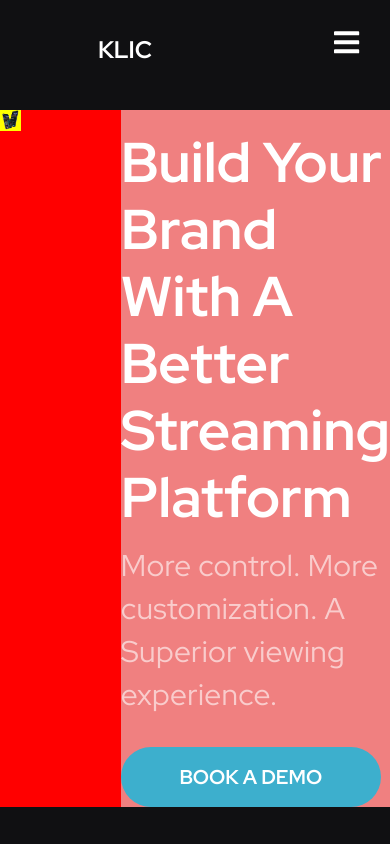
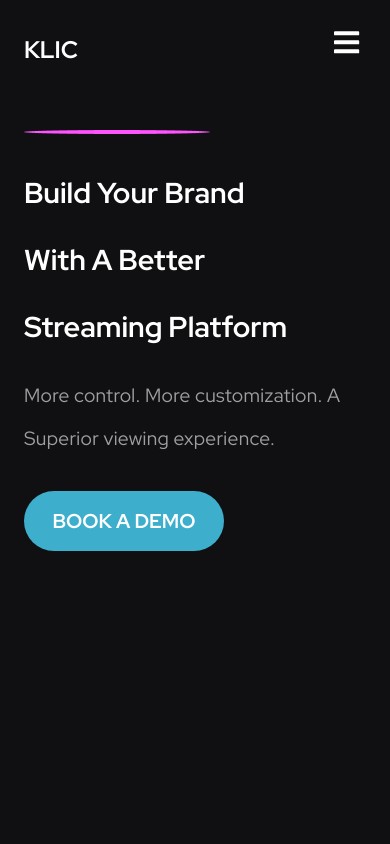
Before and after one commit to AyoMoses/klic-app, a React (Create React App) app: page / in a window 390 px wide. Built offline with nearby package versions, Linux system fonts and the light colour scheme.

Commit message:
hero section web view and mobile view

```diff
--- a/src/components/HeroSection/HeroElements.js
+++ b/src/components/HeroSection/HeroElements.js
@@ -3,28 +3,40 @@ import styled from 'styled-components';
 export const HeroContainer = styled.section`
     width: 100%;
     height: auto;
-    background: red;
     display: grid;
     grid-template-columns: repeat(2, 1fr);
     gap: 0 100px;
-    margin-top: 10px;
+    margin-top: 90px;
+
+    @media screen and (max-width: 768px) {
+        grid-template-columns: 1fr;
+        margin-top: 30px;
+        height: calc(70vh - 100px);
+    }
 `
 export const HeroImageWrap = styled.img`
     width: 100%;
     max-width: 100%;
     height: auto;
-    background: yellow;
     object-position: center;
     object-fit: contain;
+
+    @media screen and (max-width: 768px) {
+        display: none;
+    }
 `
 export const HeroContentWrap = styled.div`
     width: 100%;
     height: 100%;
-    background: lightcoral;
     text-align: left;
+
+    @media screen and (max-width: 768px) {
+        max-width: calc(100% - 48px);
+        margin: 0 auto;
+    }
 `
 
-export const HeroContentLine = styled.div`
+export const HeroContentLine = styled.img`
     margin-bottom: 19px;
 `
 
@@ -36,6 +48,15 @@ export const HeroContentHeader = styled.h1`
     letter-spacing: 0px;
     text-align: inherit;
     margin-bottom: 13px;
+
+    @media screen and (max-width: 768px) {
+        font-size: 2.5rem;
+        line-height: auto;
+    }
+    @media screen and (max-width: 460px) {
+        font-size: 1.8rem;
+        line-height: auto;
+    }
 `
 
 export const BreakWord = styled.span`
@@ -44,7 +65,7 @@ export const BreakWord = styled.span`
 `
 
 export const HeroContentText = styled.p`
-    font-size: 1.875rem;
+    font-size: 1.675rem;
     font-style: normal;
     font-weight: 400;
     line-height: 43px;
@@ -52,6 +73,15 @@ export const HeroContentText = styled.p`
     text-align: left;
     color: #ffffff;
     opacity: 0.6;
+
+    @media screen and (max-width: 768px) {
+        font-size: 1.5rem;
+        line-height: auto;
+    }
+    @media screen and (max-width: 460px) {
+        font-size: 1.2rem;
+        line-height: auto;
+    }
 `
 
 export const HeroCtaBtn = styled.button`
@@ -78,7 +108,11 @@ export const HeroCtaBtn = styled.button`
 		box-shadow: 1px 3px 5px 5px rgba(61, 175, 205, 0.5);
 	}
 	&:active {
-	background: rgba(61, 175, 205, 0.8);
-	box-shadow: 0.5px 2px 2px 2px rgba(61, 175, 205, 0.8);
+        background: rgba(61, 175, 205, 0.8);
+        box-shadow: 0.5px 2px 2px 2px rgba(61, 175, 205, 0.8);
+    }
+
+    @media screen and (max-width: 768px) {
+        width: 200px;
     }
 `
--- a/src/components/Navbar/NavbarElements.js
+++ b/src/components/Navbar/NavbarElements.js
@@ -1,8 +1,8 @@
 import styled from 'styled-components';
-import {Link as LinkRouter} from 'react-router-dom';
+import { Link as LinkRouter } from 'react-router-dom';
 
 export const Nav = styled.nav`
-	background: ${({scrollNav}) => (scrollNav ? '#303038' : 'transparent')};
+	background: ${({ scrollNav }) => (scrollNav ? '#303038' : 'transparent')};
 	height: 100px;
 	display: flex;
 	justify-content: center;
@@ -26,6 +26,11 @@ export const NavBarContainer = styled.div`
 	width: 100%;
 	max-width: calc(100% - 100px);
 	margin: 0 auto;
+
+	@media screen and (max-width: 768px) {
+        max-width: calc(100% - 48px);
+		padding: 0;
+    }
 `;
 export const NavLogo = styled(LinkRouter)`
 	color: #fff;
@@ -40,6 +45,10 @@ export const NavLogo = styled(LinkRouter)`
 	background: transparent;
 	border: none;
 	cursor: pointer;
+
+	@media screen and (max-width: 768px) {
+       margin-left: 0;
+    }
 `;
 
 
--- a/src/components/Sidebar/SidebarElements.js
+++ b/src/components/Sidebar/SidebarElements.js
@@ -1,6 +1,6 @@
 import styled from 'styled-components';
-import {Link as LinkRouter} from 'react-router-dom';
-import {FaTimes} from 'react-icons/fa';
+import { Link as LinkRouter } from 'react-router-dom';
+import { FaTimes } from 'react-icons/fa';
 
 export const SidebarContainer = styled.aside`
     position: fixed;
@@ -13,8 +13,8 @@ export const SidebarContainer = styled.aside`
     top: 0;
     left: 0;
     transition: 0.3s ease-ease-in-out;
-    opacity: ${({isOpen}) => (isOpen ? '100%' : '0')};
-    top: ${({isOpen}) => (isOpen ? '0' : '-100%')};
+    opacity: ${({ isOpen }) => (isOpen ? '100%' : '0')};
+    top: ${({ isOpen }) => (isOpen ? '0' : '-100%')};
 `
 
 export const CloseIcon = styled(FaTimes)`
@@ -50,7 +50,7 @@ export const NavLoginButton = styled(LinkRouter)`
 	cursor: pointer;
 	transition: all 0.2s ease-in-out;
 	text-decoration: none;
-	width: 150px;
+	width: 190px;
 	height: 50px;
 	background: transparent;
 	text-transform: capitalize;
@@ -68,7 +68,11 @@ export const NavLoginButton = styled(LinkRouter)`
 
 	background: rgba(61, 175, 205, 0.8);
 	box-shadow: 0.5px 2px 2px 2px rgba(61, 175, 205, 0.8);
-}
+	}
+
+	@media screen and (max-width: 768px) {
+        width: 170px;
+    }
 `
 
 export const NavDemoBtn = styled(LinkRouter)`
@@ -83,7 +87,7 @@ export const NavDemoBtn = styled(LinkRouter)`
 	cursor: pointer;
 	transition: all 0.2s ease-in-out;
 	text-decoration: none;
-	width: 150px;
+	width: 190px;
 	height: 50px;
 	text-transform: capitalize;
 	display: grid;
@@ -96,7 +100,11 @@ export const NavDemoBtn = styled(LinkRouter)`
 	}
 	&:active {
 
-	background: rgba(61, 175, 205, 0.8);
-	box-shadow: 0.5px 2px 2px 2px rgba(61, 175, 205, 0.8);
-}
+		background: rgba(61, 175, 205, 0.8);
+		box-shadow: 0.5px 2px 2px 2px rgba(61, 175, 205, 0.8);
+	}
+
+	@media screen and (max-width: 768px) {
+        width: 170px;
+    }
 `
```
